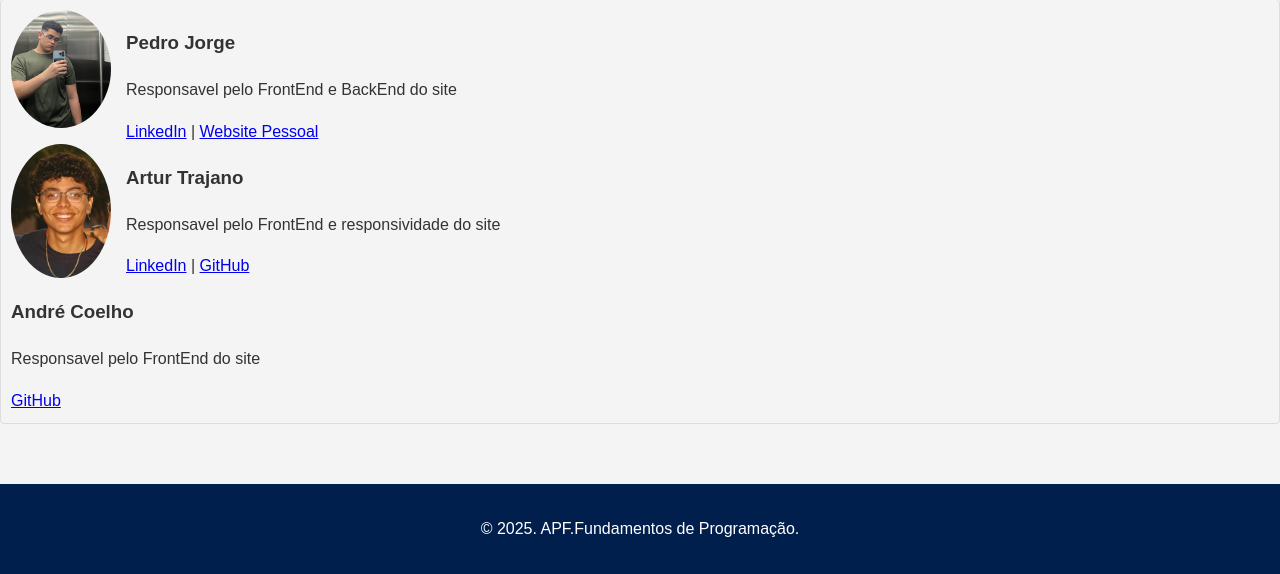
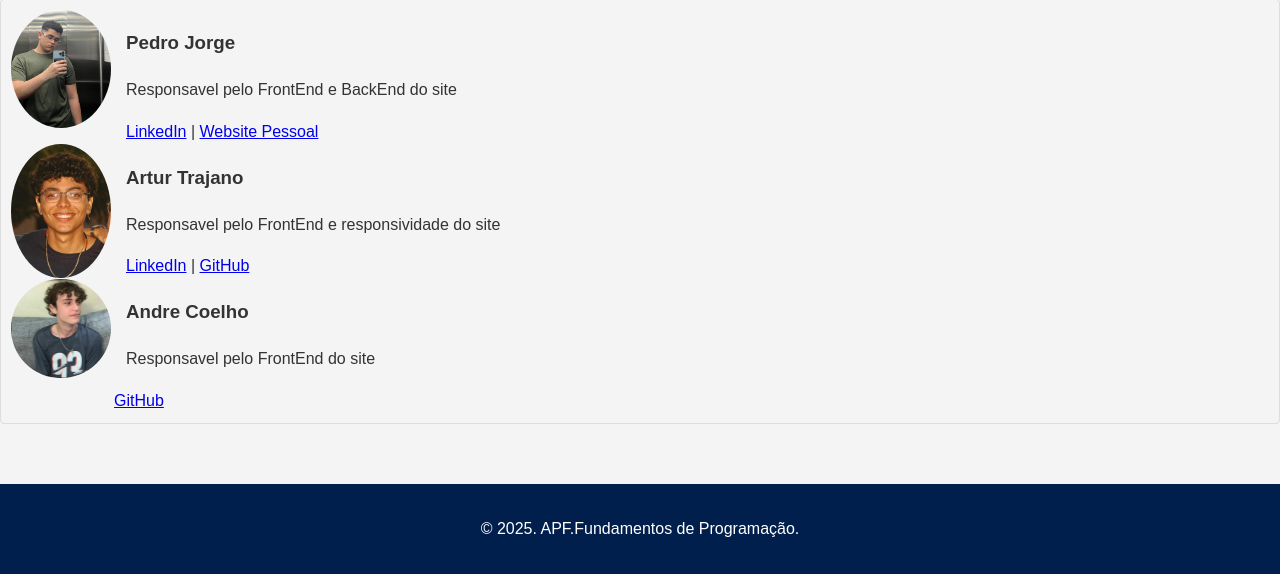
Before and after one commit to pedrotti007/projeto_messias, a Flask app: page /equipe in a window 1280 px wide. Shown: the part 326-900 px from the top of the page. Run offline with Flask 3, Linux system fonts and the light colour scheme.

Commit message:
add da foto de andre

```diff
--- a/templates/equipe.html
+++ b/templates/equipe.html
@@ -53,9 +53,11 @@
         <p>Responsavel pelo FrontEnd e responsividade do site</p>
         <a href="https://www.linkedin.com/in/artur-trajano-medeiros-1146ab332/" target="_blank">LinkedIn</a> | <a href="https://github.com/TrajanoMedeiros" target="_blank">GitHub</a>
         <br>
-        <h3>André Coelho</h3>
+        <img src="{{ url_for('static', filename='img/amdre.jpg') }}" alt="Foto do Membro 2" class="foto-membro">
+        <h3>Andre Coelho</h3>
         <p>Responsavel pelo FrontEnd do site</p>
-        <a href="https://github.com/amdre02" target="_blank">GitHub</a>
+        ㅤㅤㅤㅤㅤㅤㅤ<a href="https://github.com/amdre02" target="_blank">GitHub</a>
+        <br>
     </section>
 
     <footer>
```
Also changed, not shown: templates/python_fundamentos.html (+3 -10 lines), static/img/amdre.jpg (added).
